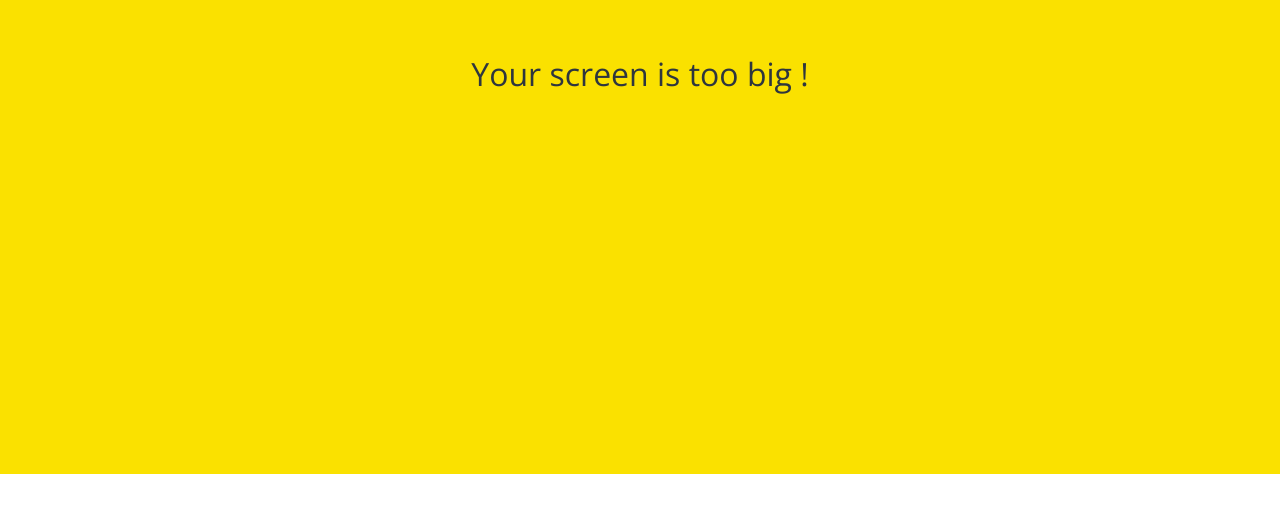
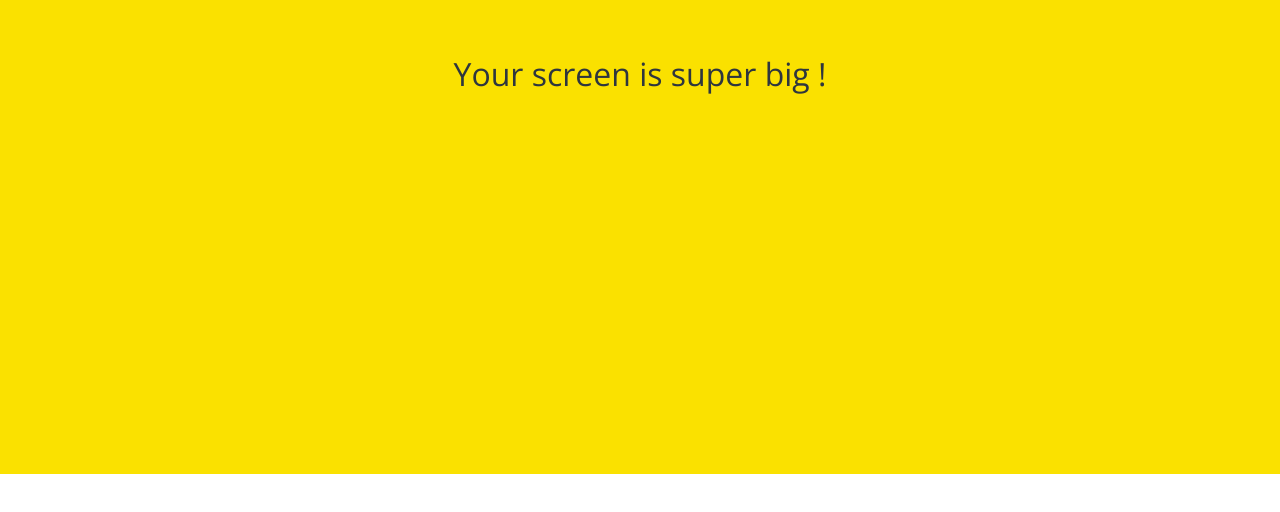
Before and after one commit to yoondor/kokoa-clone, a plain HTML site: page friends.html in a window 1280 px wide. Shown: the part 326-838 px from the top of the page. Drawn offline with nearby package versions, Linux system fonts and the light colour scheme; grey boxes are pictures that could not be loaded.

Commit message:
too -> super

```diff
--- a/friends.html
+++ b/friends.html
@@ -104,7 +104,7 @@
     </div>
 
     <div id="no-mobile">
-        <span>Your screen is too big !</span>
+        <span>Your screen is super big !</span>
     </div>
 
     <script src="https://kit.fontawesome.com/3c6a4d90ec.js"
```
Also changed, not shown: chat.html (+1 -1 lines).
